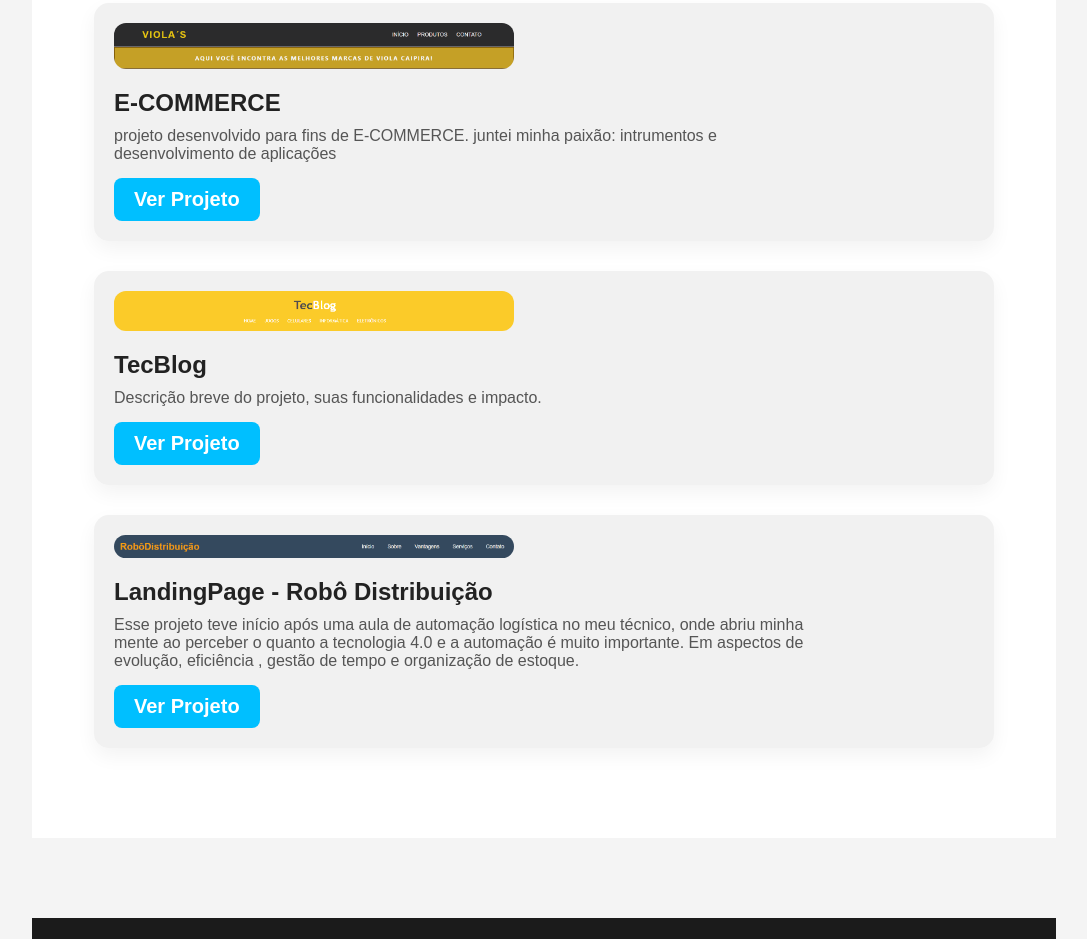
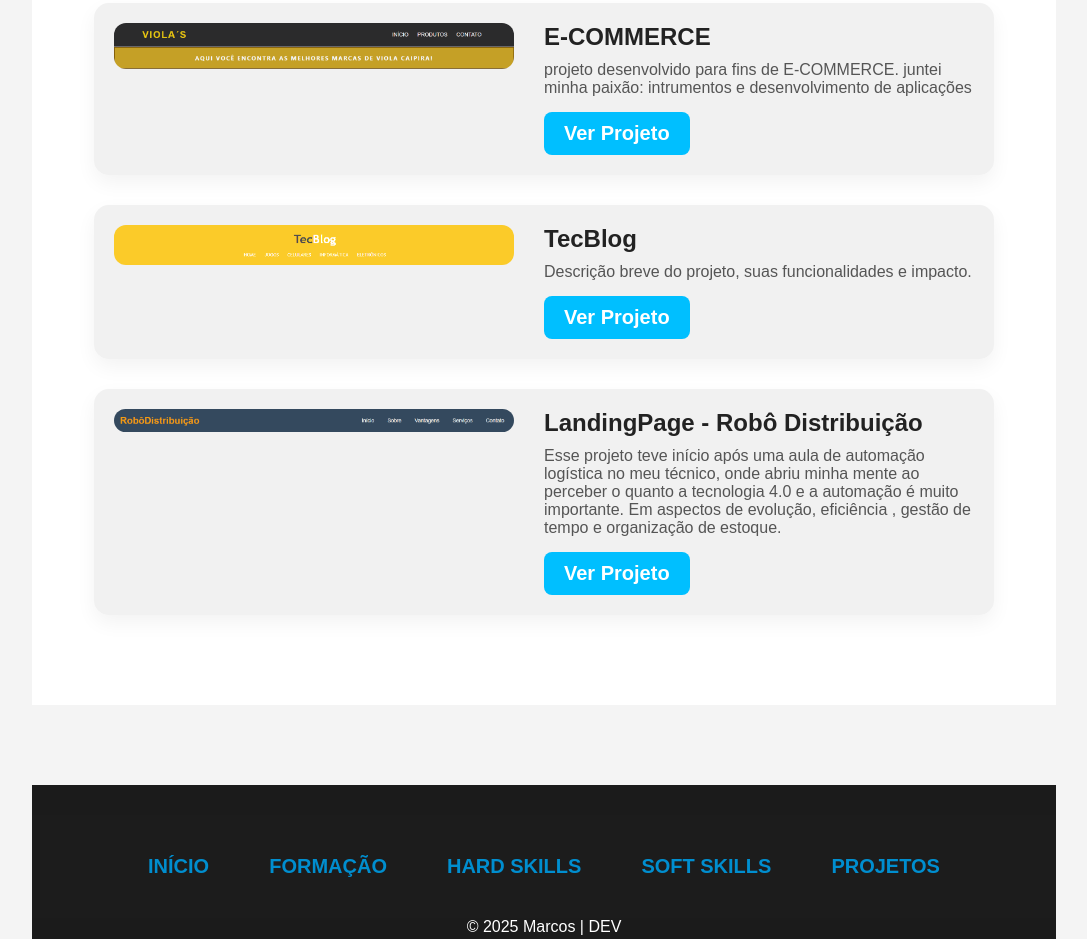
Before and after one commit to MarcosCores/marcoscores.github.io, a plain HTML site: page index.html in a window 1280 px wide. Shown: the part 7603-8542 px from the top of the page, without its empty margins (96-1183 px from the left). Drawn offline with Linux system fonts and the light colour scheme.

Commit message:
Update style.css

```diff
--- a/style.css
+++ b/style.css
@@ -470,19 +470,19 @@ body {
 .projetos-destaque {
     background-color: #fff;
     padding: 60px 20px;
-    text-align: center;
 }
 
 .projetos-destaque h2 {
     font-size: 2rem;
     margin-bottom: 40px;
     color: #01151b;
+    text-align: center;
 }
 
 .destaque {
     display: flex;
     flex-direction: column;
-    align-items: le;
+    align-items: center; /* corrigido de "le" para "center" */
     background-color: #f1f1f1;
     margin: 30px auto;
     padding: 20px;
@@ -534,6 +534,23 @@ body {
 
 .destaque a:hover {
     background-color: #1c0581;
+}
+
+/* Responsividade */
+@media (min-width: 768px) {
+    .destaque {
+        flex-direction: row;
+        gap: 30px;
+        align-items: flex-start;
+    }
+
+    .destaque img {
+        margin-bottom: 0;
+    }
+
+    .destaque .info {
+        text-align: left;
+    }
 }
 
 /* ========== RESPONSIVIDADE ========== */
@@ -666,3 +683,53 @@ body {
         flex-wrap: wrap;
     }
 }
+
+.rodape {
+    background-color: #1c1c1c; /* Fundo escuro elegante */
+    padding: 40px 0;
+    color: #f1f1f1;
+    text-align: center;
+    font-family: 'Segoe UI', Tahoma, Geneva, Verdana, sans-serif;
+}
+
+.parte-de-baixo ul {
+    list-style: none;
+    padding: 0;
+    margin: 0;
+    display: flex;
+    justify-content: center;
+    flex-wrap: wrap; /* Para quebrar em telas pequenas */
+    gap: 20px;
+}
+
+.parte-de-baixo ul li {
+    display: inline;
+}
+
+.parte-de-baixo ul li a {
+    text-decoration: none;
+    color: #008ecf;
+    font-weight: bold;
+    transition: color 0.3s ease;
+    padding: 8px 20px;
+    border-radius: 5px;
+}
+
+.parte-de-baixo ul li a:hover {
+    color: #ffffff;
+    background-color: rgba(39, 0, 180, 0.1);
+}
+
+/* Responsividade */
+@media (max-width: 600px) {
+    .parte-de-baixo ul {
+        flex-direction: column;
+        align-items: center;
+    }
+
+    .parte-de-baixo ul li a {
+        display: block;
+        width: 100%;
+        max-width: 200px;
+    }
+}
```
